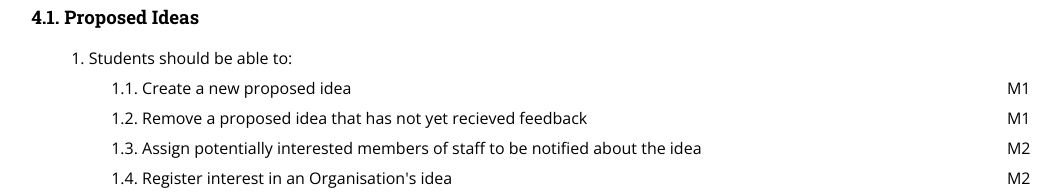
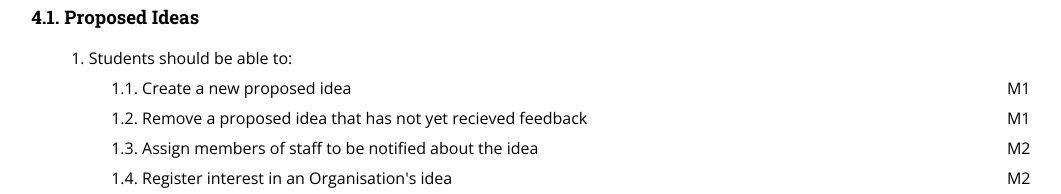
Before and after one commit to Commander-lol/EntwaCourse, a plain HTML site: page index.html in a window 1280 px wide. Shown: the part 3240-3434 px from the top of the page, without its empty margins (40-1101 px from the left). Drawn offline with nearby package versions, Linux system fonts and the light colour scheme.

Commit message:
Phrasing 4.1 1.3

```diff
--- a/index.html
+++ b/index.html
@@ -329,7 +329,7 @@
                                     <span class="status"> </span>
                                 </li>
                                 <li>
-                                    <span class="name">Assign potentially interested members of staff to be notified about the idea</span>
+                                    <span class="name">Assign members of staff to be notified about the idea</span>
                                     <span class="type">M2</span>
                                     <span class="status"> </span>
                                 </li>
```
